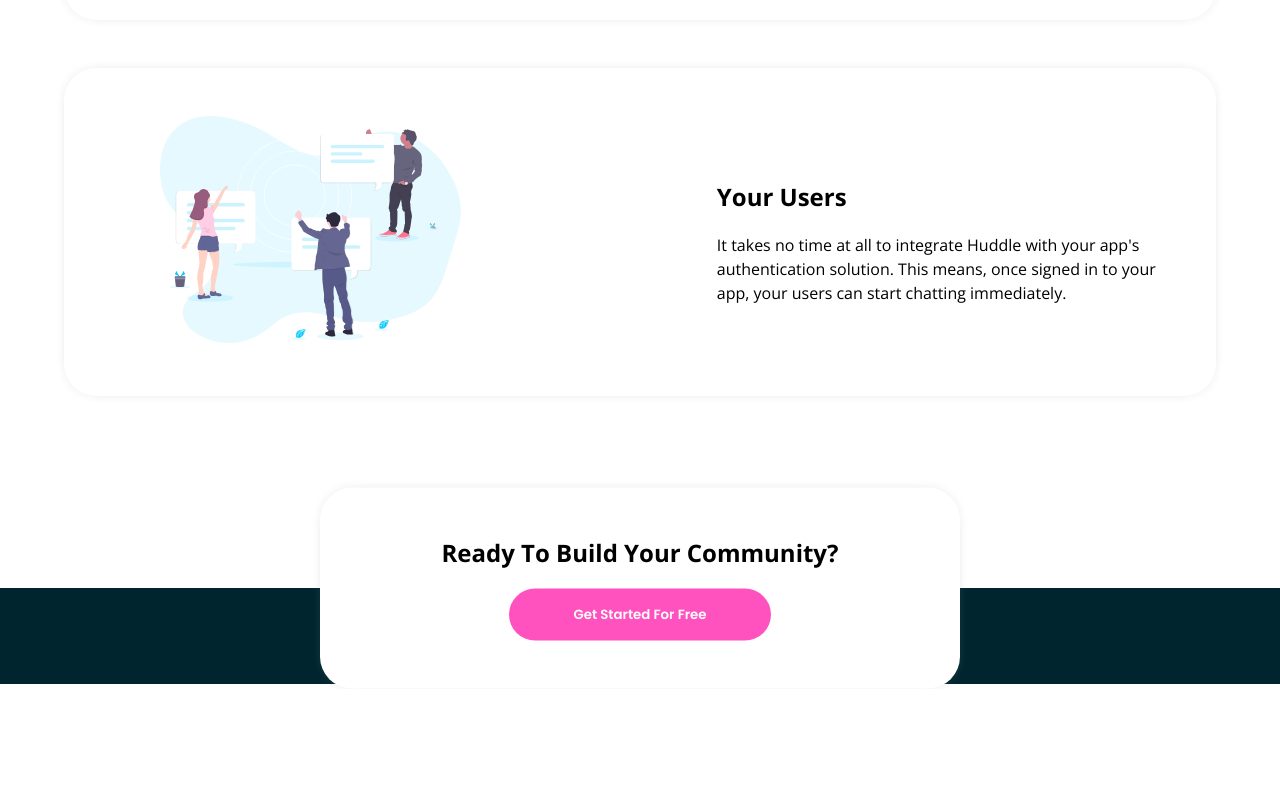
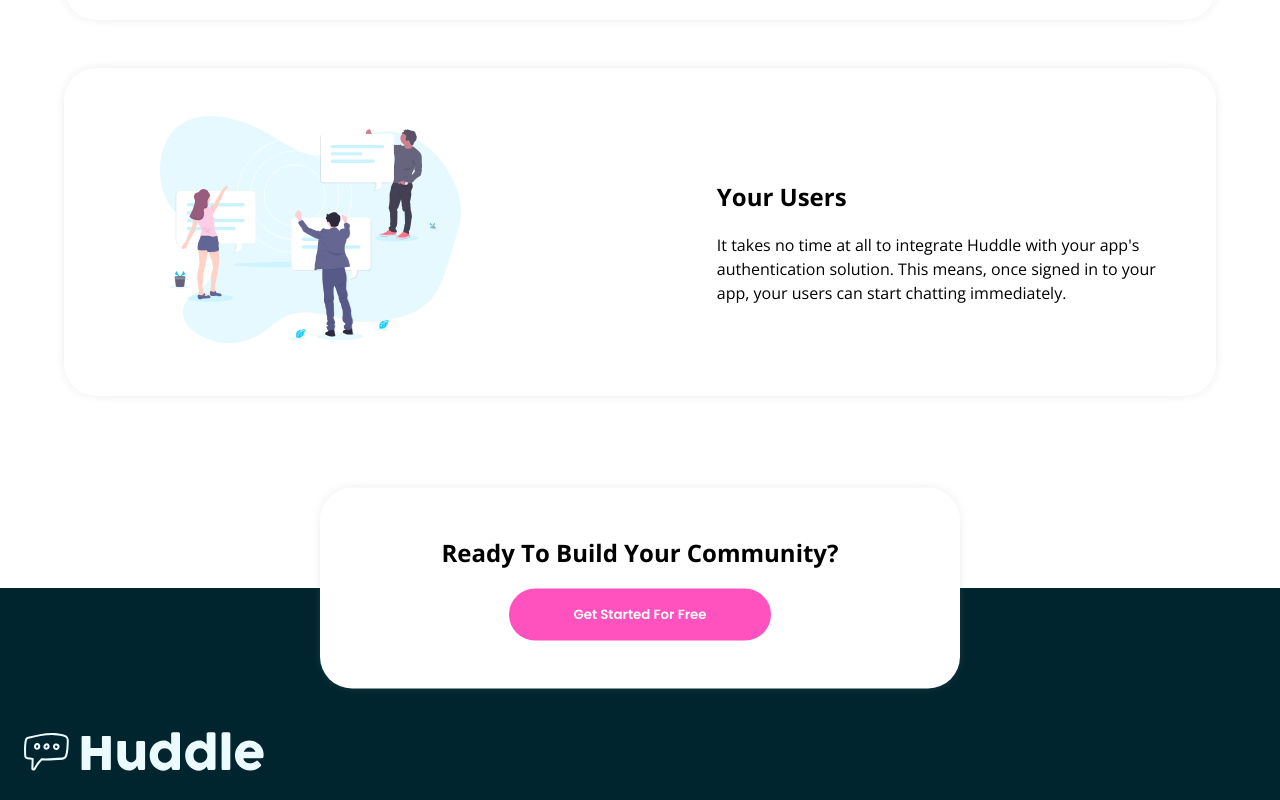
Before and after one commit to huyphan2210/huddle-lading-page, a React (Vite) app: page / in a window 1280 px wide. Shown: the part 1458-2258 px from the top of the page. Before the commit the page ends 2147 px from the top, so only its background shows below. Built offline with nearby package versions, Linux system fonts and the light colour scheme.

Commit message:
Create layout for footer

```diff
--- a/src/layout/Footer/Footer.scss
+++ b/src/layout/Footer/Footer.scss
@@ -1,4 +1,5 @@
 footer {
   background-color: var(--dark-cyan);
-  padding: 3rem;
+  padding: 9rem 1.5rem 1.5rem;
+  color: var(--pale-cyan);
 }
--- a/src/layout/Footer/Footer.tsx
+++ b/src/layout/Footer/Footer.tsx
@@ -1,10 +1,17 @@
 import { FC } from "react";
 import "./Footer.scss";
+import footerLogo from "../../assets/images/logo-cyan.svg";
 
 const Footer: FC = () => {
-  return <footer>
-
-  </footer>;
+  return (
+    <footer className="footer">
+      <div className="footer__logo">
+        <img src={footerLogo} loading="lazy" title="Footer Logo"/>
+      </div>
+      <div className="footer__content"></div>
+      <div className="footer__copyright"></div>
+    </footer>
+  );
 };
 
 export default Footer;
```
